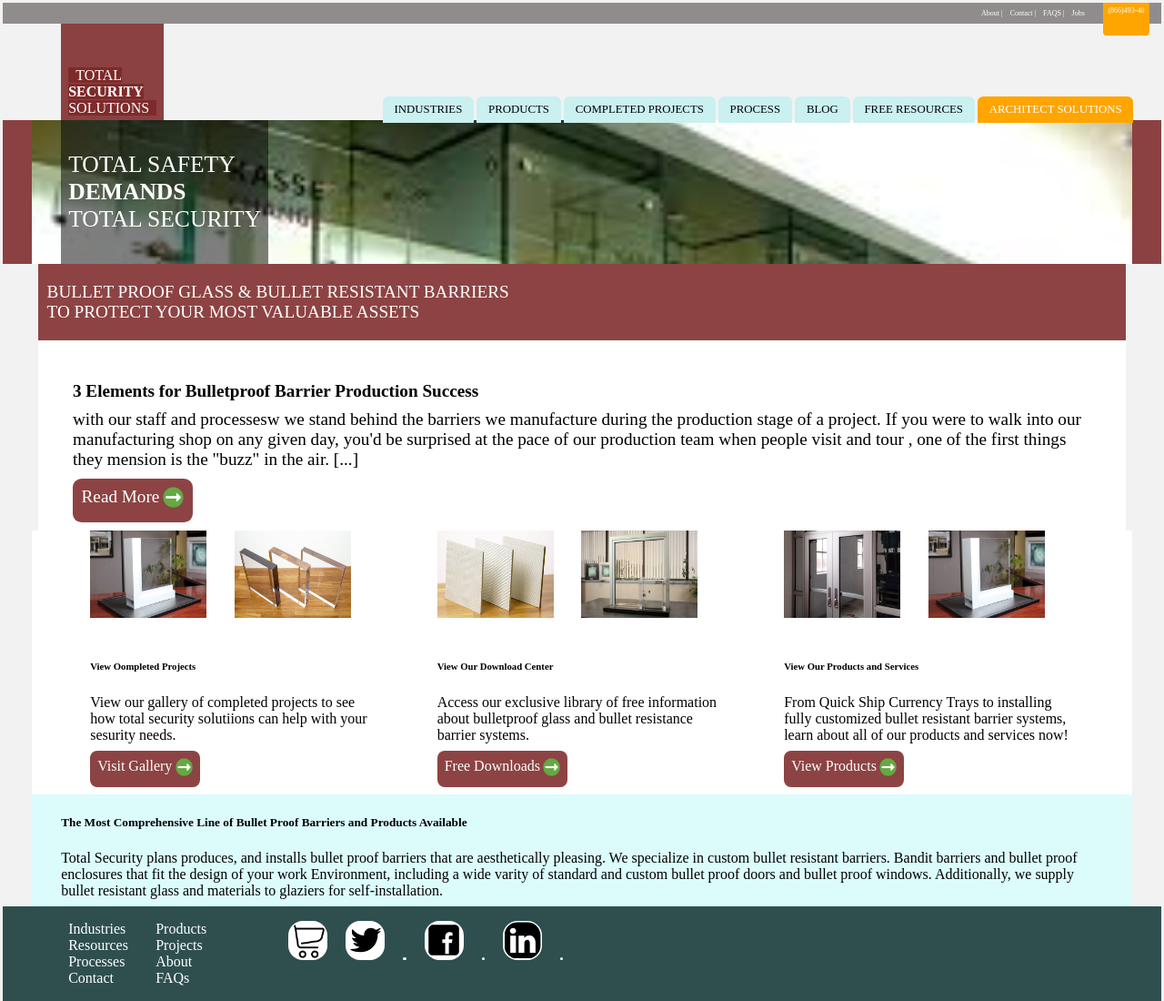
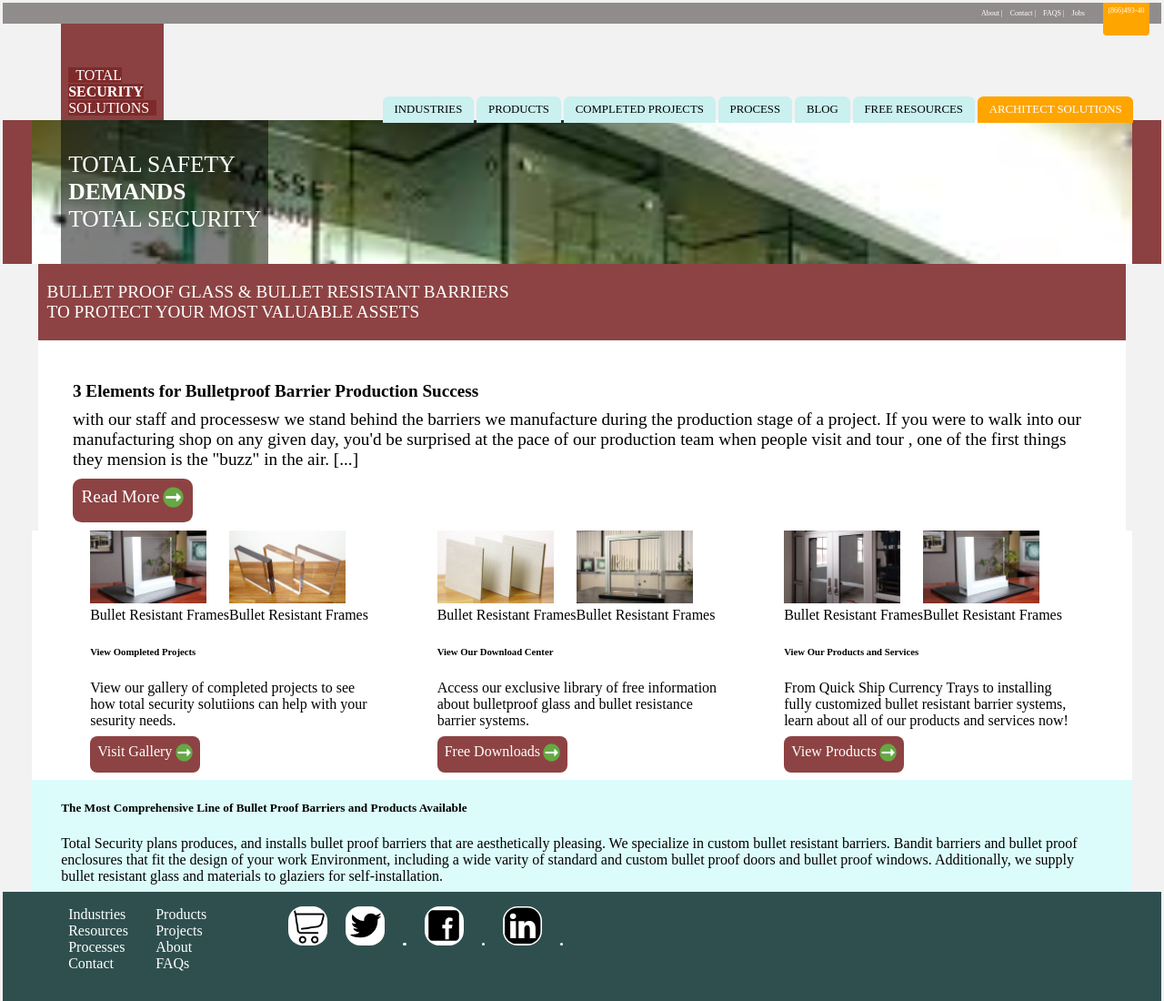
Before and after one commit to sahilatweybee/HTLM-CSS_Code_challange, a plain HTML site: page index.html in a window 1280 px wide. Shown: the top 1100 px of the page at 91% size. Drawn offline with Linux system fonts and the light colour scheme.

Commit message:
"commited"

```diff
--- a/css/main.scss
+++ b/css/main.scss
@@ -187,14 +187,22 @@
             flex-direction: column;
             margin: 0 2em;
 
-            .img {
-                width: 13em;
-                height: 8em;
+            .imgs{
+                display: inline;
+                .img {
+                    width: 8em;
+                    height: 5em;
+                }
+                a{
+                    color: black;
+                    display: block;
+                }
             }
         }
 
         .article-txt {
             margin: 0 2em;
+            padding: 0;
         }
     }
 }
@@ -302,7 +310,7 @@
     }
 }
 
-@media screen and (min-width: 775px) {
+@media screen and (min-width: 790px) {
 
 
     .page-description-section {
@@ -329,21 +337,7 @@
         }
     }
 
-    .articles-section .container {
-        display: flex;
 
-        .article {
-            width: 33.3%;
-
-            .prj-imgs{
-                flex-direction: row;
-                .img {
-                    width: 4em;
-                    height: 3em;
-                }
-            }
-        }
-    }
 
     .footer {
         .contact-department {
@@ -415,11 +409,15 @@
     }
 
     .articles-section .container{
-
+        display: flex;
         .article {
-            .prj-imgs .img {
-                width: 8em;
-                height: 6em;
+            width: 33.3%;
+            .prj-imgs{
+                flex-direction: row;
+                .img {
+                    width: 8em;
+                    height: 6em;
+                }
             }
         }
     }
--- a/index.html
+++ b/index.html
@@ -90,11 +90,11 @@
         <div class="container">
             <div class="article">
                 <div class="prj-imgs">
-                    <div class="img1">
+                    <div class="imgs">
                         <img src="images/frame.jpg" alt="#" class="img"/>
                         <a href="#">Bullet Resistant Frames</a>
                     </div>
-                    <div class="img2">
+                    <div class="imgs">
                         <img src="images/glass.jpg" alt="#" class="img"/>
                         <a href="#">Bullet Resistant Frames</a>
                     </div>
@@ -112,11 +112,11 @@
 
             <div class="article">
                 <div class="prj-imgs">
-                    <div class="img1">
+                    <div class="imgs">
                         <img src="images/panel.jpg" alt="#" class="img"/>
                         <a href="#">Bullet Resistant Frames</a>
                     </div>
-                    <div class="img2">
+                    <div class="imgs">
                         <img src="images/door.jpg" alt="#" class="img"/>
                         <a href="#">Bullet Resistant Frames</a>
                     </div>
@@ -134,11 +134,11 @@
 
             <div class="article">
                 <div class="prj-imgs">
-                    <div class="img1">
+                    <div class="imgs">
                         <img src="images/bulletproof-doors.jpg" alt="#" class="img"/>
                         <a href="#">Bullet Resistant Frames</a>
                     </div>
-                    <div class="img2">
+                    <div class="imgs">
                         <img src="images/frame.jpg" alt="#" class="img"/>
                         <a href="#">Bullet Resistant Frames</a>
                     </div>
```
Also changed, not shown: css/main.css, 1 other file.
